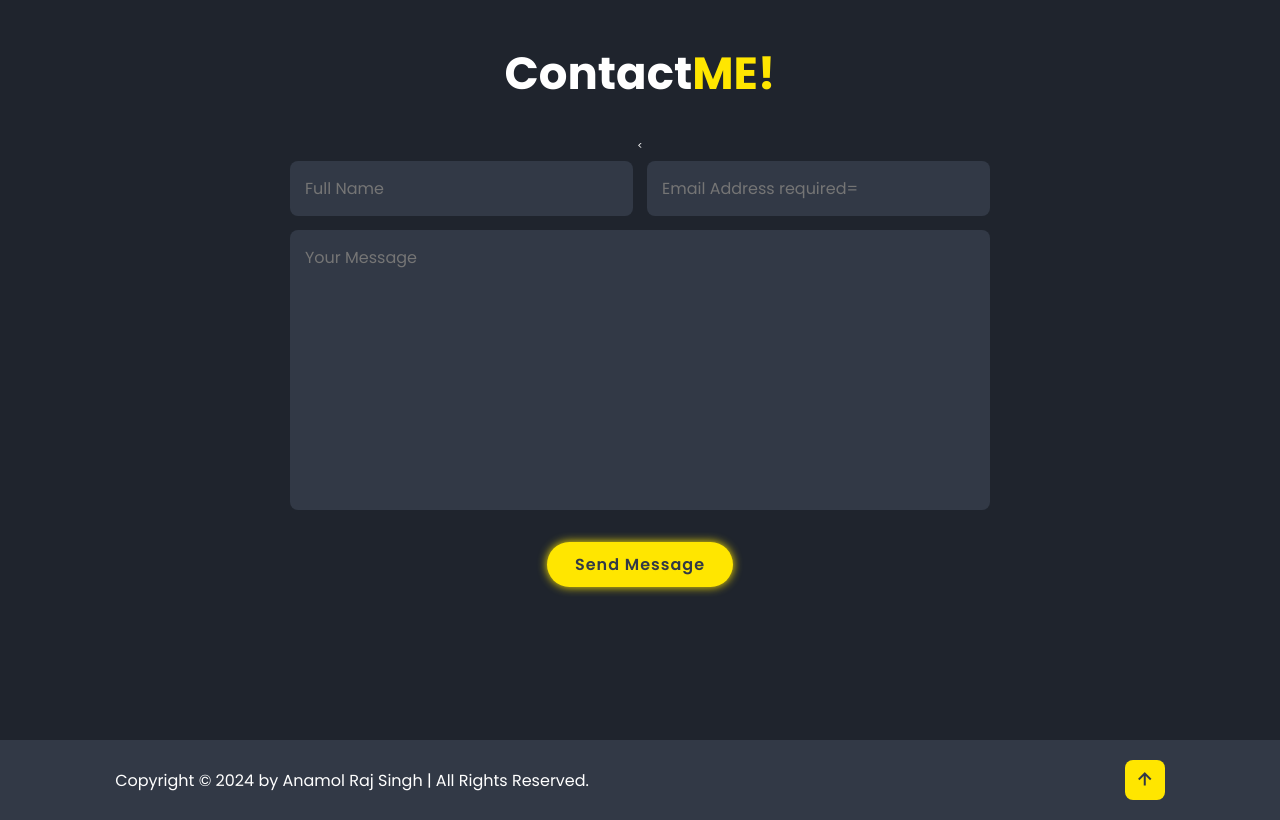
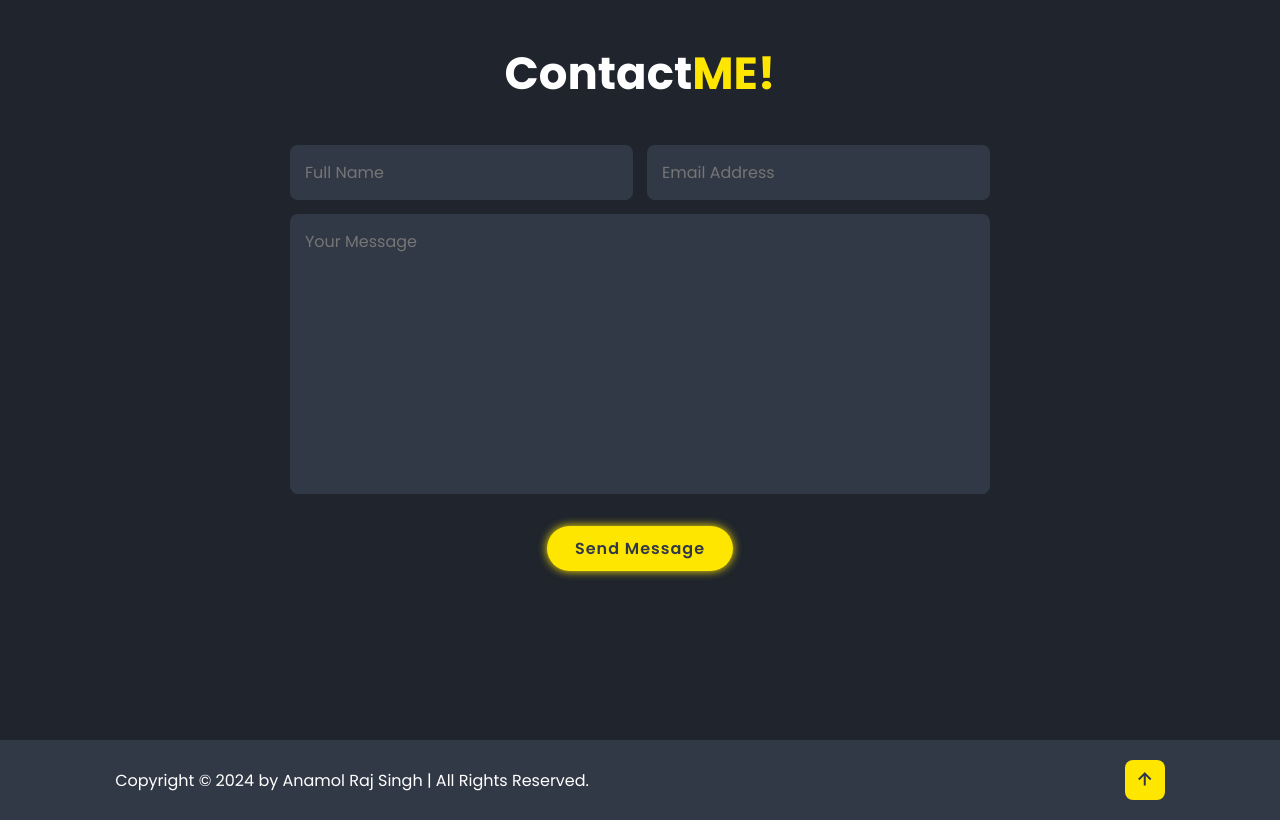
Before and after one commit to anamolrajsingh/ARS, a plain HTML site: page index.html in a window 1280 px wide. Shown: the part 1660-2480 px from the top of the page. Drawn offline with nearby package versions, Linux system fonts and the light colour scheme.

Commit message:
Update index.html

```diff
--- a/index.html
+++ b/index.html
@@ -61,12 +61,12 @@
 
                 <div class="contact__container bd-grid">
                     <form action="https://api.web3forms.com/submit" method="POST" name="submit-to-google-sheet">
-                        <<div class="input-box">
+                        <div class="input-box">
                             <input type="text" name="Name" placeholder="Full Name" required="" type="text">
-                            <input type="email" name="Email Address" placeholder="Email Address required="" type="email"">
+                            <input type="email" name="Email Address" placeholder="Email Address" required="" type="email"">
                         </div>
                         <input type="hidden" name="access_key" value="4294471a-8961-4090-b53b-ca33ef6ef011">
-                        <textarea name="Your Message" id="" cols="30" rows="10"placeholder="Your Message" required="" type="message"></textarea>
+                        <textarea name="Your Message" id="" cols="30" rows="10"placeholder="Your Message" required=" " type="message"></textarea>
                         <input type="submit" value="Send Message"class="btn">
                     </form>
               </div>
```
